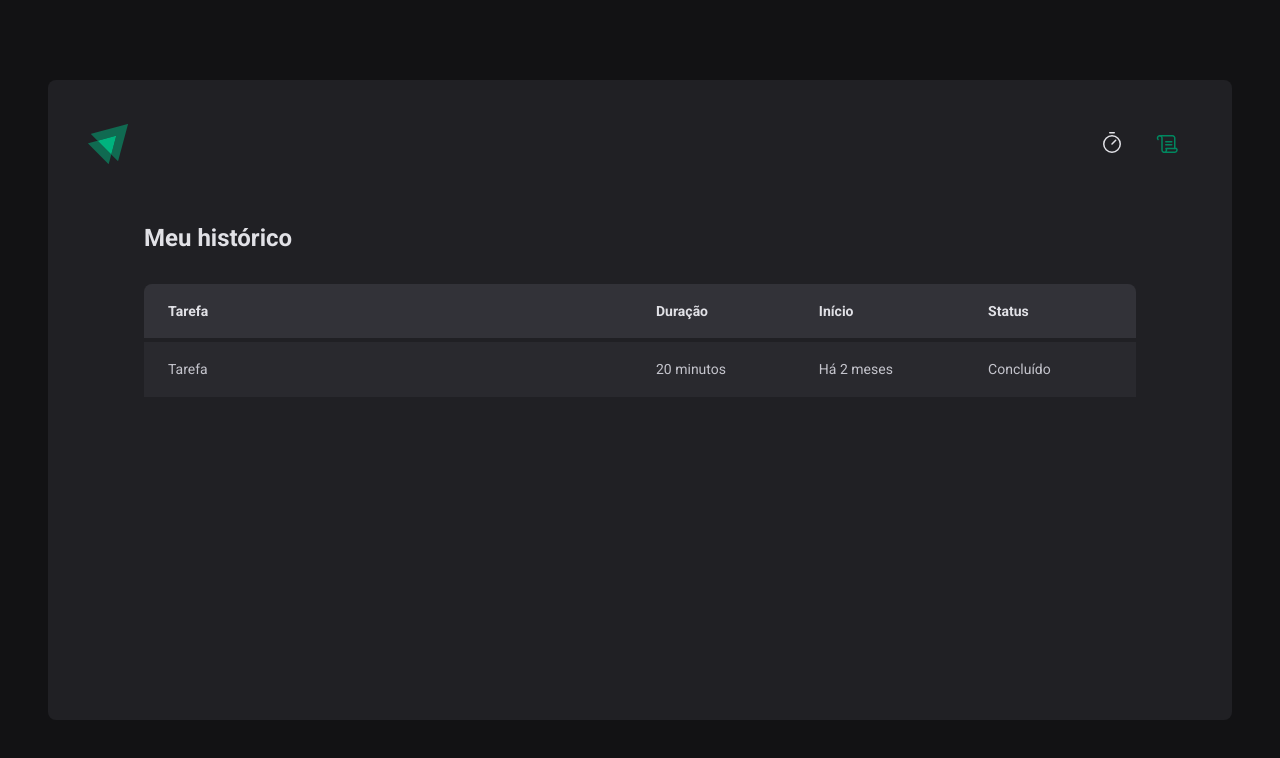
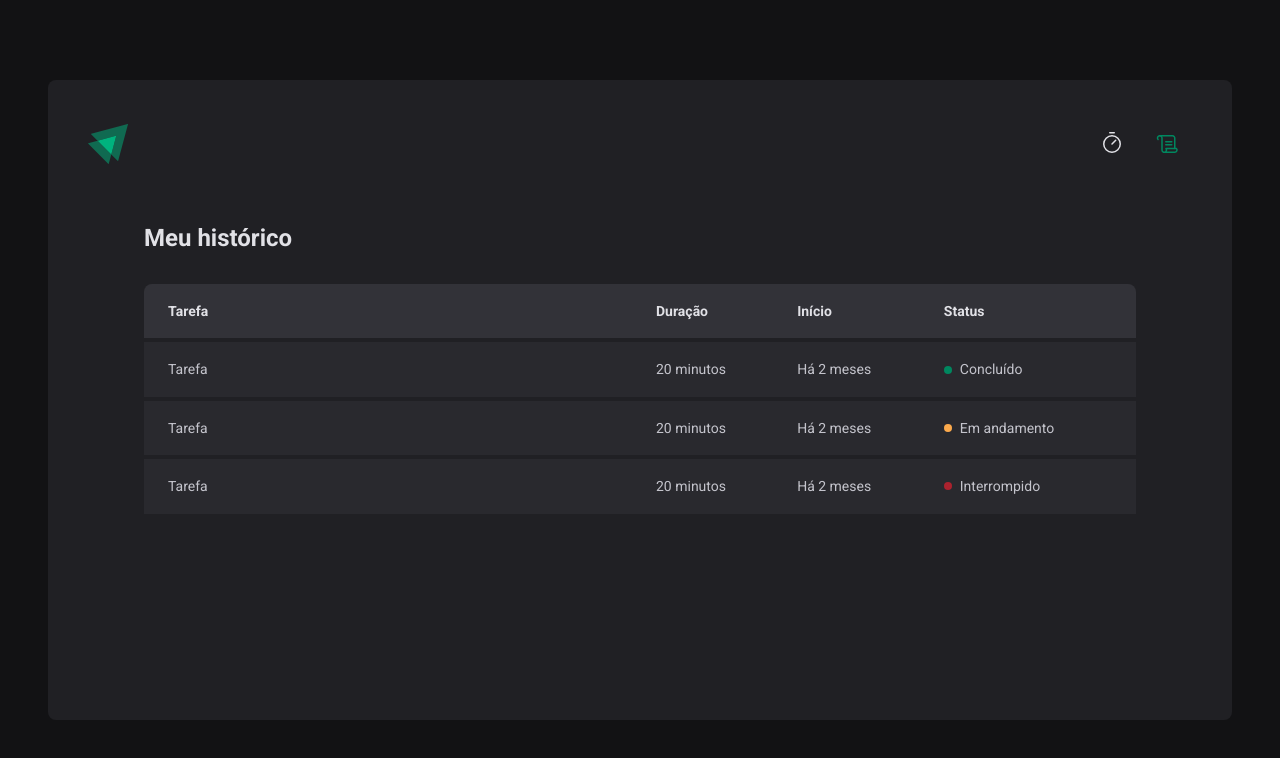
Before and after one commit to caiquefcavalheiro/ignite-timer, a React (Vite) app: page /history in a window 1280 px wide. Shown: the top 758 px of the page. Built offline with nearby package versions, Linux system fonts and the light colour scheme.

Commit message:
feat: developed the stylized component for status of the history table

```diff
--- a/src/pages/History/index.tsx
+++ b/src/pages/History/index.tsx
@@ -1,4 +1,4 @@
-import { HistoryContainer, HistoryList } from './styles'
+import { HistoryContainer, HistoryList, Status } from './styles'
 
 export function History() {
   return (
@@ -19,7 +19,25 @@
               <td>Tarefa</td>
               <td>20 minutos</td>
               <td>Há 2 meses</td>
-              <td>Concluído</td>
+              <td>
+                <Status statusColor="green">Concluído</Status>
+              </td>
+            </tr>
+            <tr>
+              <td>Tarefa</td>
+              <td>20 minutos</td>
+              <td>Há 2 meses</td>
+              <td>
+                <Status statusColor="yellow">Em andamento</Status>
+              </td>
+            </tr>
+            <tr>
+              <td>Tarefa</td>
+              <td>20 minutos</td>
+              <td>Há 2 meses</td>
+              <td>
+                <Status statusColor="red">Interrompido</Status>
+              </td>
             </tr>
           </tbody>
         </table>
--- a/src/pages/History/styles.ts
+++ b/src/pages/History/styles.ts
@@ -60,3 +60,26 @@
     }
   }
 `
+
+const STATUS_COLOR = {
+  yellow: 'yellow-500',
+  green: 'green-500',
+  red: 'red-500',
+}
+interface StatusProps {
+  statusColor: keyof typeof STATUS_COLOR
+}
+
+export const Status = styled.span<StatusProps>`
+  display: flex;
+  align-items: center;
+  gap: 0.5rem;
+
+  &::before {
+    content: '';
+    width: 0.5rem;
+    height: 0.5rem;
+    border-radius: 9999px;
+    background: ${(props) => props.theme[STATUS_COLOR[props.statusColor]]};
+  }
+`
```
